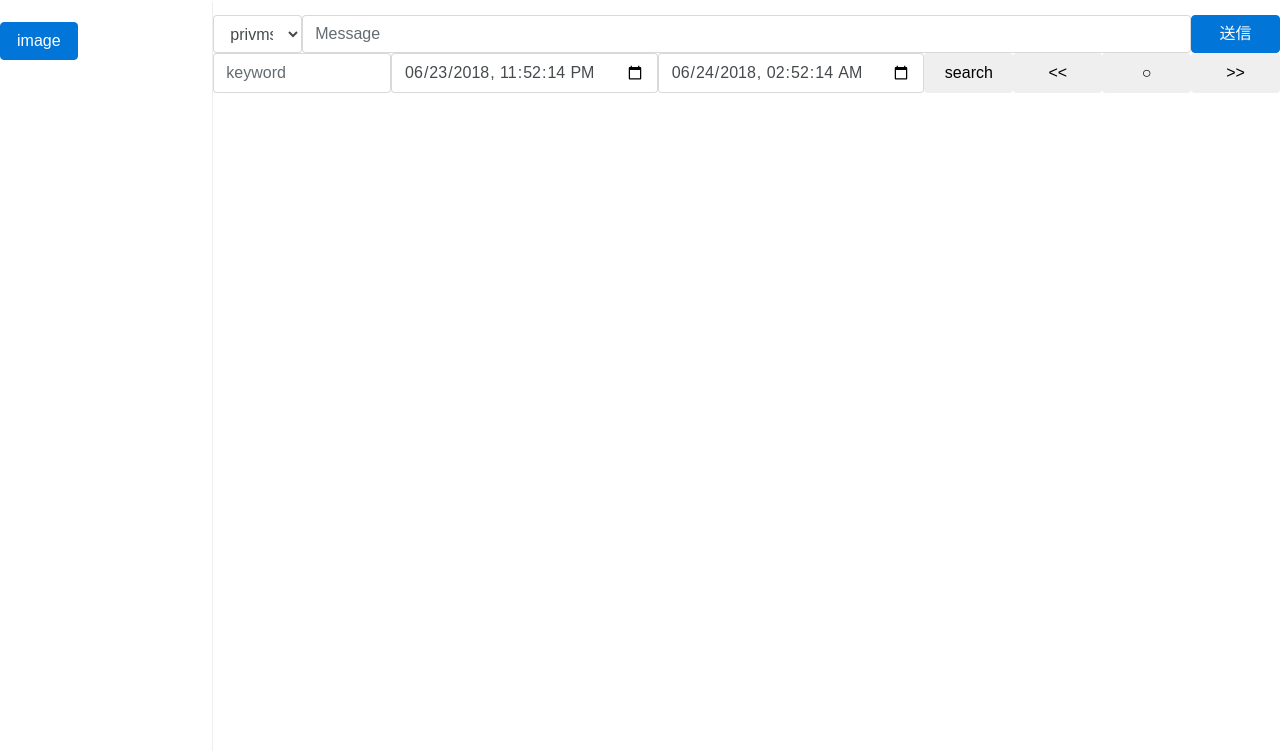
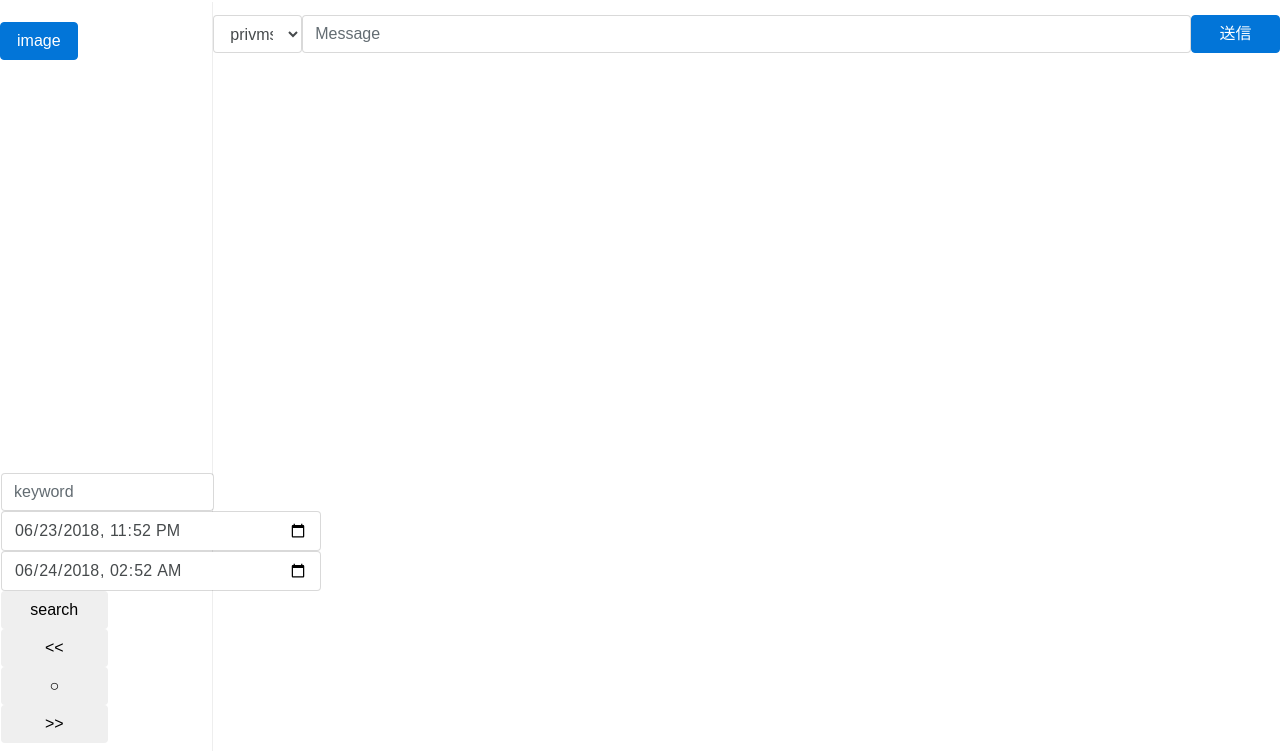
Before and after one commit to utopianf/maobot_django, a Django app: template irclog/templates/irclog/index.html in a window 1280 px wide. Shown: the part 49-800 px from the top of the page. Run offline with Django 3.2, Linux system fonts and the light colour scheme; the template is opened without the code that fills it, so the values that code supplies are empty; some libraries are stand-ins or nearby versions.

Commit message:
Fixed UI

```diff
--- a/irclog/templates/irclog/index.html
+++ b/irclog/templates/irclog/index.html
@@ -4,7 +4,7 @@
 <link rel="stylesheet" href="{% static 'irclog/css/irc.css' %}">
 {% endblock %}
 {% block content %}
-<div class="container-fluid">
+<div class="container-fluid" style="margin-bottom: 30px;">
     <div class="row">
         <nav class="col-2 d-none d-sm-block bg-light sidebar nav nav-pills">
             <div class="list-group" id="channelList" role="tablist">
@@ -51,21 +51,20 @@
                 <!--input type="file" class="col-2" name="attached_image" id="attached_image"-->
                 <button onclick="submitCreateForm()" class="col-1 btn btn-primary">送信</button>
             </div>
-
-            <!-- SearchLogForm -->
-            <div id="search-form" class="row">
-                <label class="sr-only" for="keyword">keyword</label>
-                <input type="text" class="col-2 form-control" name="keyword" id="keyword" placeholder="keyword" value="" />
-                <input type="datetime-local" class="col-3 form-control" name="start_at" required id="start_at" value="{{ start_at }}" />
-                <input type="datetime-local" class="col-3 form-control" name="end_at" required id="end_at" value="{{ end_at }}" />
-                <button id="search" onclick="submitSearchForm('{% url "irclog:api_v1_search" %}')" class="col-1 btn btn-light">search</button>
-                <button id="previous" onclick="submitSearchForm('{% url "irclog:api_v1_previous" %}')" class="col-1 btn btn-light" name="previous_duration">&lt;&lt;</button>
-                <button id="now" onclick="submitSearchForm('{% url "irclog:api_v1_now" %}')" class="col-1 btn btn-light" name="now">○</button>
-                <button id="next" onclick="submitSearchForm('{% url "irclog:api_v1_next" %}')" class="col-1 btn btn-light" name="next_duration">&gt;&gt;</button>
-            </div>
         </main>
     </div>
 </div>
+            <!-- SearchLogForm -->
+<nav class="navbar fixed-bottom navbar-light bg-light navbar-expand-lg row">
+    <label class="sr-only" for="keyword">keyword</label>
+    <input type="text" class="form-control col-2" name="keyword" id="keyword" placeholder="keyword" value="" />
+    <input type="datetime-local" class="form-control col-3" name="start_at" required id="start_at" value="{{ start_at }}" />
+    <input type="datetime-local" class="form-control col-3" name="end_at" required id="end_at" value="{{ end_at }}" />
+    <button id="search" onclick="submitSearchForm('{% url "irclog:api_v1_search" %}')" class="btn btn-light col-1">search</button>
+    <button id="previous" onclick="submitSearchForm('{% url "irclog:api_v1_previous" %}')" class="btn btn-light col-1" name="previous_duration">&lt;&lt;</button>
+    <button id="now" onclick="submitSearchForm('{% url "irclog:api_v1_now" %}')" class="btn btn-light col-1" name="now">○</button>
+    <button id="next" onclick="submitSearchForm('{% url "irclog:api_v1_next" %}')" class="btn btn-light col-1" name="next_duration">&gt;&gt;</button>
+</nav>
 {% endblock content %}
 {% block extrabody %}
     <script src="https://cdn.jsdelivr.net/npm/js-cookie@2/src/js.cookie.min.js"></script>
--- a/irclog/views.py
+++ b/irclog/views.py
@@ -33,8 +33,8 @@ class IndexView(LoginRequiredMixin, CreateView):
         # Make context
         context = super(IndexView, self).get_context_data(**kwargs)
         context['channel'] = channel
-        context['end_at'] = end_at.strftime('%Y-%m-%dT%H:%M:%S')
-        context['start_at'] = start_at.strftime('%Y-%m-%dT%H:%M:%S')
+        context['end_at'] = end_at.strftime('%Y-%m-%dT%H:%M')
+        context['start_at'] = start_at.strftime('%Y-%m-%dT%H:%M')
         context['channels'] = Channel.objects.all()
         context['current_user'] = self.request.user
         return context
@@ -70,8 +70,8 @@ def get_irclog_info(start_at, end_at, keyword=''):
         log_list.append(log)
     irclog_info = {
         'log_list': log_list,
-        'start_at': start_at.strftime('%Y-%m-%dT%H:%M:%S'),
-        'end_at': end_at.strftime('%Y-%m-%dT%H:%M:%S'),
+        'start_at': start_at.strftime('%Y-%m-%dT%H:%M'),
+        'end_at': end_at.strftime('%Y-%m-%dT%H:%M'),
         'channel_id_list': [c.id for c in Channel.objects.all()]
     }
     return irclog_info
@@ -89,7 +89,7 @@ def api_v1_post(request):
         if create_form.is_valid():
             create_form.save()
             return JsonResponse({'created_at': timezone.now().strftime('%Y-%m-%d %H:%M:%S'),
-                                 'end_at': timezone.now().strftime('%Y-%m-%dT%H:%M:%S'),
+                                 'end_at': timezone.now().strftime('%Y-%m-%dT%H:%M'),
                                  'message': create_form.cleaned_data.get('message'),
                                  'channel': create_form.cleaned_data.get('channel').id})
 
@@ -102,8 +102,8 @@ def api_v1_search(request):
     :return:
     """
     if request.is_ajax() and request.method == 'GET':
-        start_at = dt.strptime(request.GET['start_at'], '%Y-%m-%dT%H:%M:%S')
-        end_at = dt.strptime(request.GET['end_at'], '%Y-%m-%dT%H:%M:%S')
+        start_at = dt.strptime(request.GET['start_at'], '%Y-%m-%dT%H:%M')
+        end_at = dt.strptime(request.GET['end_at'], '%Y-%m-%dT%H:%M')
         keyword = request.GET['keyword']
 
         irclog_info = get_irclog_info(start_at, end_at, keyword)
@@ -126,8 +126,8 @@ def api_v1_now(request):
 
 def api_v1_next(request):
     if request.is_ajax() and request.method == 'GET':
-        start_at = dt.strptime(request.GET['start_at'], '%Y-%m-%dT%H:%M:%S')
-        end_at = dt.strptime(request.GET['end_at'], '%Y-%m-%dT%H:%M:%S')
+        start_at = dt.strptime(request.GET['start_at'], '%Y-%m-%dT%H:%M')
+        end_at = dt.strptime(request.GET['end_at'], '%Y-%m-%dT%H:%M')
 
         duration = end_at - start_at
         end_at += duration
@@ -139,8 +139,8 @@ def api_v1_next(request):
 
 def api_v1_previous(request):
     if request.is_ajax() and request.method == 'GET':
-        start_at = dt.strptime(request.GET['start_at'], '%Y-%m-%dT%H:%M:%S')
-        end_at = dt.strptime(request.GET['end_at'], '%Y-%m-%dT%H:%M:%S')
+        start_at = dt.strptime(request.GET['start_at'], '%Y-%m-%dT%H:%M')
+        end_at = dt.strptime(request.GET['end_at'], '%Y-%m-%dT%H:%M')
 
         duration = end_at - start_at
         end_at -= duration
```
